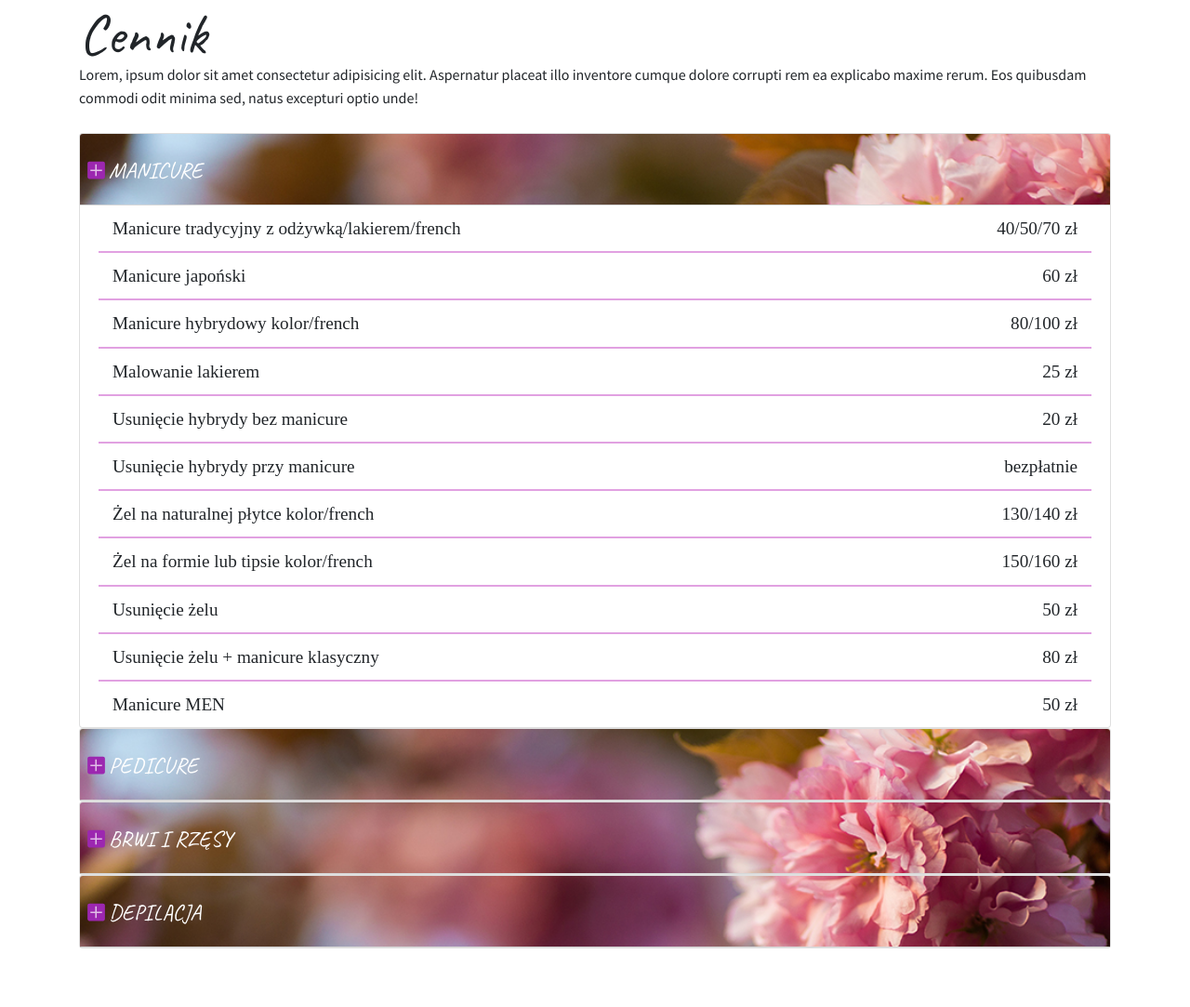
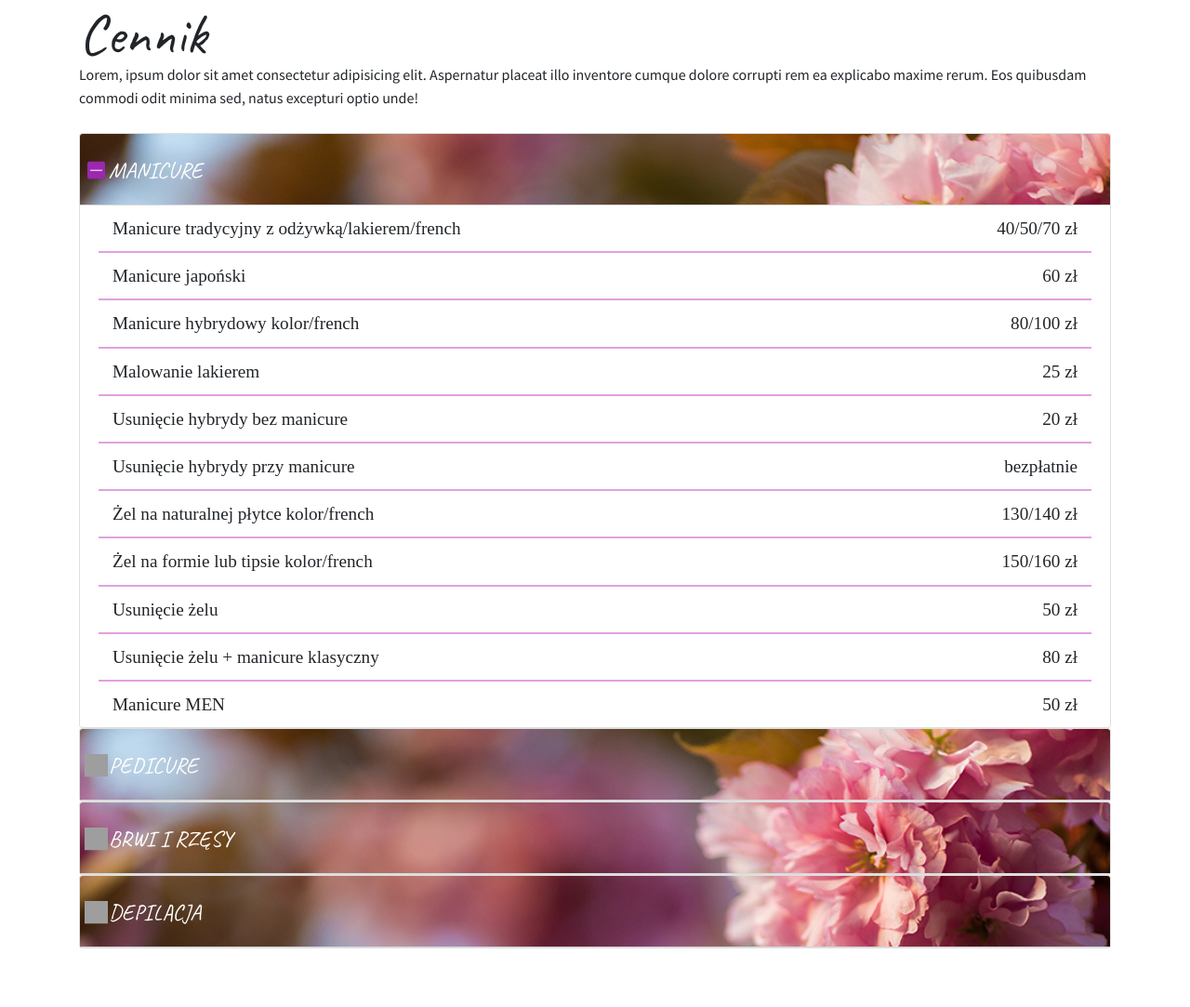
Before and after one commit to webyou-pl/Sara, a PHP site: page /cennik.php in a window 1280 px wide. Shown: the part 348-1431 px from the top of the page at 93% size. Run offline with PHP 8.4, Linux system fonts and the light colour scheme; some libraries are stand-ins or nearby versions; grey boxes are pictures that could not be loaded.

Commit message:
walka ze zmiana plusow i minusow ehhhh

```diff
--- a/cennik.php
+++ b/cennik.php
@@ -23,8 +23,8 @@
                     <div class="card">
                         <div class="card-header" id="headingOne">
                         <h5 class="mb-0">
-                            <button class="btn btn-link" data-toggle="collapse" data-target="#collapseOne" aria-expanded="true" aria-controls="collapseOne">
-                             Manicure
+                            <button  onclick="change()" class="btn btn-link" data-toggle="collapse" data-target="#collapseOne" aria-expanded="true" aria-controls="collapseOne">
+                             <img src="./images/cennik/minus.png"  class="plusMinus" onclick="change()"> Manicure
                             </button>
                         </h5>
                         </div>
@@ -84,7 +84,7 @@
                         <div class="card-header" id="headingTwo">
                         <h5 class="mb-0">
                             <button class="btn btn-link collapsed" data-toggle="collapse" data-target="#collapseTwo" aria-expanded="false" aria-controls="collapseTwo">
-                            Pedicure
+                            <img src="./images/cennik/plus.png" class="plusMinus">Pedicure
                             </button>
                         </h5>
                         </div>
@@ -140,7 +140,7 @@
                         <div class="card-header" id="headingThree">
                         <h5 class="mb-0">
                             <button class="btn btn-link collapsed" data-toggle="collapse" data-target="#collapseThree" aria-expanded="false" aria-controls="collapseThree">
-                            Brwi i rzęsy
+                            <img src="./images/cennik/plus.png" class="plusMinus">Brwi i rzęsy
                             </button>
                         </h5>
                         </div>
@@ -177,7 +177,7 @@
                         <div class="card-header" id="headingFour">
                         <h5 class="mb-0">
                             <button class="btn btn-link" data-toggle="collapse" data-target="#collapseFour" aria-expanded="false" aria-controls="collapseFour">
-                           Depilacja
+                           <img src="./images/cennik/plus.png" class="plusMinus">Depilacja
                             </button>
                         </h5>
                         </div>
--- a/js/main.js
+++ b/js/main.js
@@ -57,3 +57,21 @@ if (document.querySelector('[data-counter]')) {
         }
     }, 200)
 }
+
+
+// JS CENNIK
+
+/*
+$(function () {
+    $('button').click(function () {
+
+       $(".plusMinus").attr('src', "./images/cennik/plus.png");
+
+});
+*/
+function change() {
+    var x = document.querySelector('.plusMinus');
+
+    x.src='./images/cennik/plus.png';
+
+}
--- a/scss/pages/cennik.scss
+++ b/scss/pages/cennik.scss
@@ -31,13 +31,22 @@
                         font-size: 1.5rem;
                         position: relative;
                         z-index: 2;
-                        &::before{
+                        /*&::before{
                             position: absolute;
                             top:50%;
                             left:5px;
                             transform:translateY(-50%);
                             content:'';
                             background-image: url(./../images/cennik/plus.svg);
+                            width: 25px;
+                            height: 25px;
+
+                        }*/
+                        .plusMinus{
+                            position: absolute;
+                            top:50%;
+                            left:5px;
+                            transform:translateY(-50%);
                             width: 25px;
                             height: 25px;
                         }
```
Also changed, not shown: build/main.css, images/cennik/minus.png (added), images/cennik/minus.svg (added), js/cennik.js (renamed from js/cennik_hover.js).
